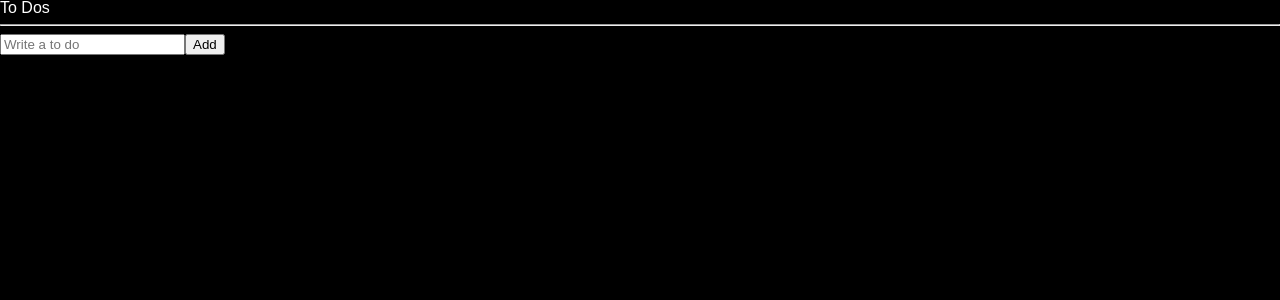
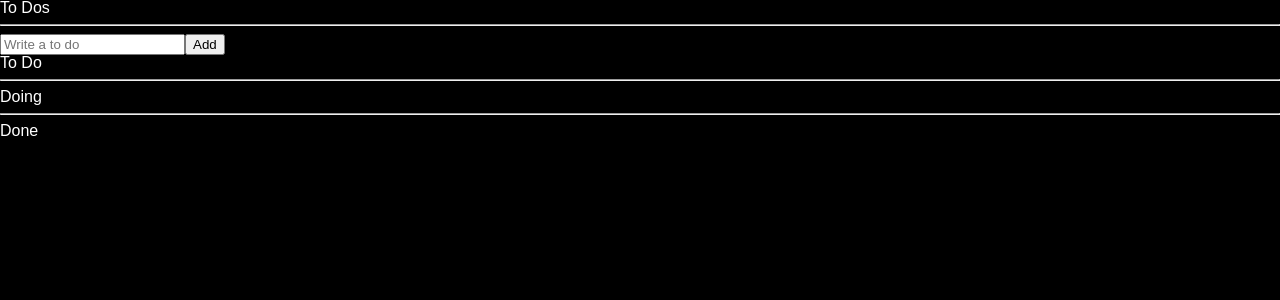
Before and after one commit to sorrynthx/react-study, a React (Create React App) app in the folder to-do-app/: page / in a window 1280 px wide. Shown: the top 300 px of the page. Built offline with nearby package versions, Linux system fonts and the light colour scheme.

Commit message:
2022-05-26 To-Do -> 상태 state 변경없이 selector 이용해서 분류 후 값 리턴 1

```diff
--- a/to-do-app/src/components/ToDoList.tsx
+++ b/to-do-app/src/components/ToDoList.tsx
@@ -1,19 +1,35 @@
 
 import { useRecoilValue} from "recoil";
-import { toDoState } from "./atoms";
+import { toDoSelector, toDoState } from "./atoms";
 import CreateToDo from "./CreateToDo";
 import ToDo from "./ToDo";
 
 function ToDoList() {
-    const toDos = useRecoilValue(toDoState);
-    //console.log(toDos);
+
+    const [toDo, doing, done] = useRecoilValue(toDoSelector);
+
     return (
         <div>
             <h1> To Dos</h1>
             < hr />
             <CreateToDo />
+            <h2>To Do</h2>
             <ul>
-                {toDos.map((toDo) => (
+                {toDo.map((toDo) => (
+                    <ToDo key={toDo.id} {...toDo} />
+                ))}
+            </ul>
+            <hr/>
+            <h2>Doing</h2>
+            <ul>
+                {doing.map((toDo) => (
+                    <ToDo key={toDo.id} {...toDo} />
+                ))}
+            </ul>
+            <hr/>
+            <h2>Done</h2>
+            <ul>
+                {done.map((toDo) => (
                     <ToDo key={toDo.id} {...toDo} />
                 ))}
             </ul>
--- a/to-do-app/src/components/atoms.tsx
+++ b/to-do-app/src/components/atoms.tsx
@@ -1,4 +1,4 @@
-import { atom } from "recoil";
+import { atom, selector } from "recoil";
 
 export interface IToDo {
     text: string;
@@ -9,6 +9,18 @@
 export const toDoState = atom<IToDo[]>(
     {
         key: "toDo",
-        default: []
+        default: [],
     }
 );
+
+export const toDoSelector = selector({
+    key: "toDoSelector",
+    get: ({get}) => {
+        const toDos = get(toDoState)
+        return [
+            toDos.filter((toDo) => toDo.category === "TO_DO"),
+            toDos.filter((toDo) => toDo.category === "DOING"),
+            toDos.filter((toDo) => toDo.category === "DONE"),
+        ];
+    },
+});
```
